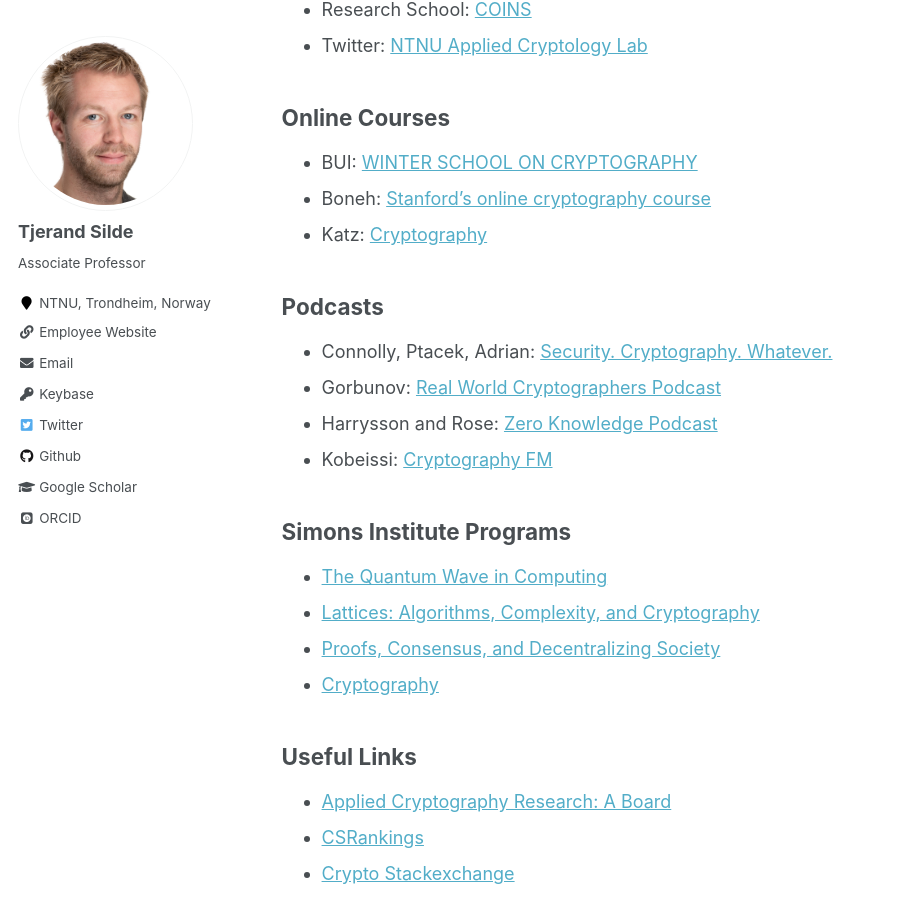
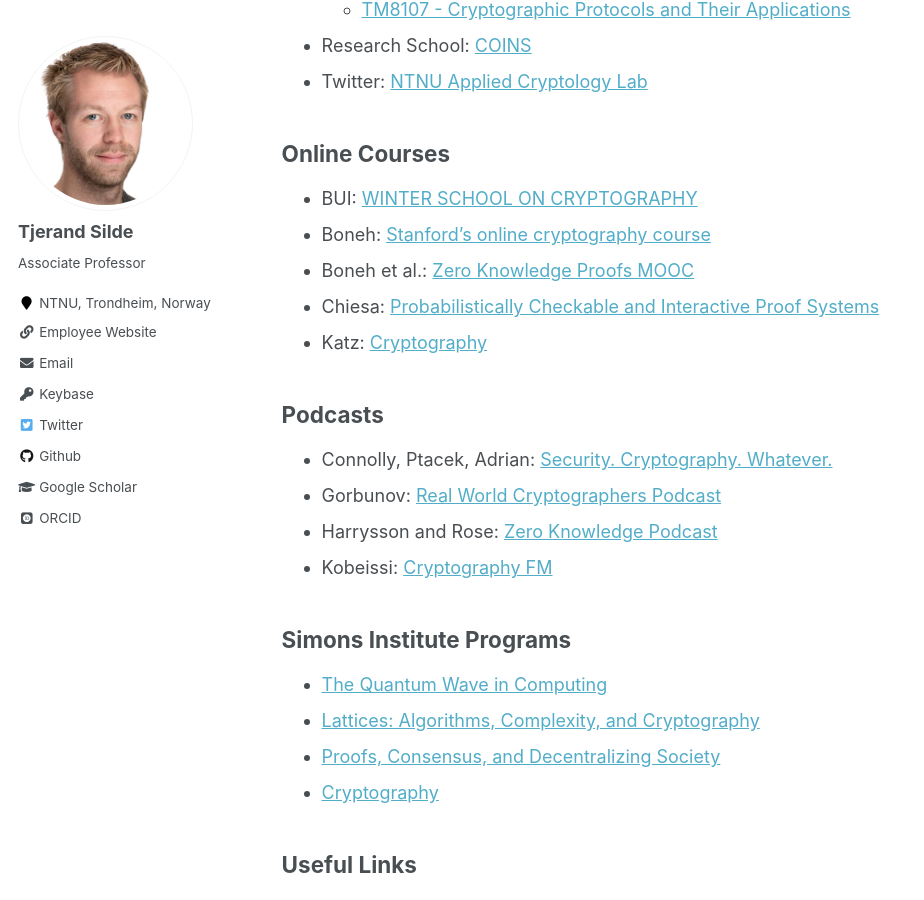
Before and after one commit to tjesi/tjesi.github.io, a Jekyll site: the page built from _pages/resources.md, in a window 1280 px wide and 900 px high, scrolled down 2193 px. Shown: the whole window, without its empty margins (0-924 px from the left). Built offline with Jekyll 4.4.1, drawn with Linux system fonts in a browser that asks for light colours; some web fonts are replaced; some of the changed text lies outside the part shown.

Commit message:
Update resources.md

```diff
--- a/_pages/resources.md
+++ b/_pages/resources.md
@@ -72,6 +73,8 @@
 
 - BUI: [WINTER SCHOOL ON CRYPTOGRAPHY](http://cyber.biu.ac.il/events)
 - Boneh: [Stanford’s online cryptography course](https://www.coursera.org/learn/crypto)
+- Boneh et al.: [Zero Knowledge Proofs MOOC](https://zk-learning.org)
+- Chiesa: [Probabilistically Checkable and Interactive Proof Systems](https://youtube.com/playlist?list=PLkFD6_40KJIyWWtxCPBHwGsrutjvwM5_U)
 - Katz: [Cryptography](https://www.coursera.org/learn/cryptography)
 
 ## Podcasts
```
Also changed, not shown: other parts of _pages/resources.md (+1 -0 lines).
